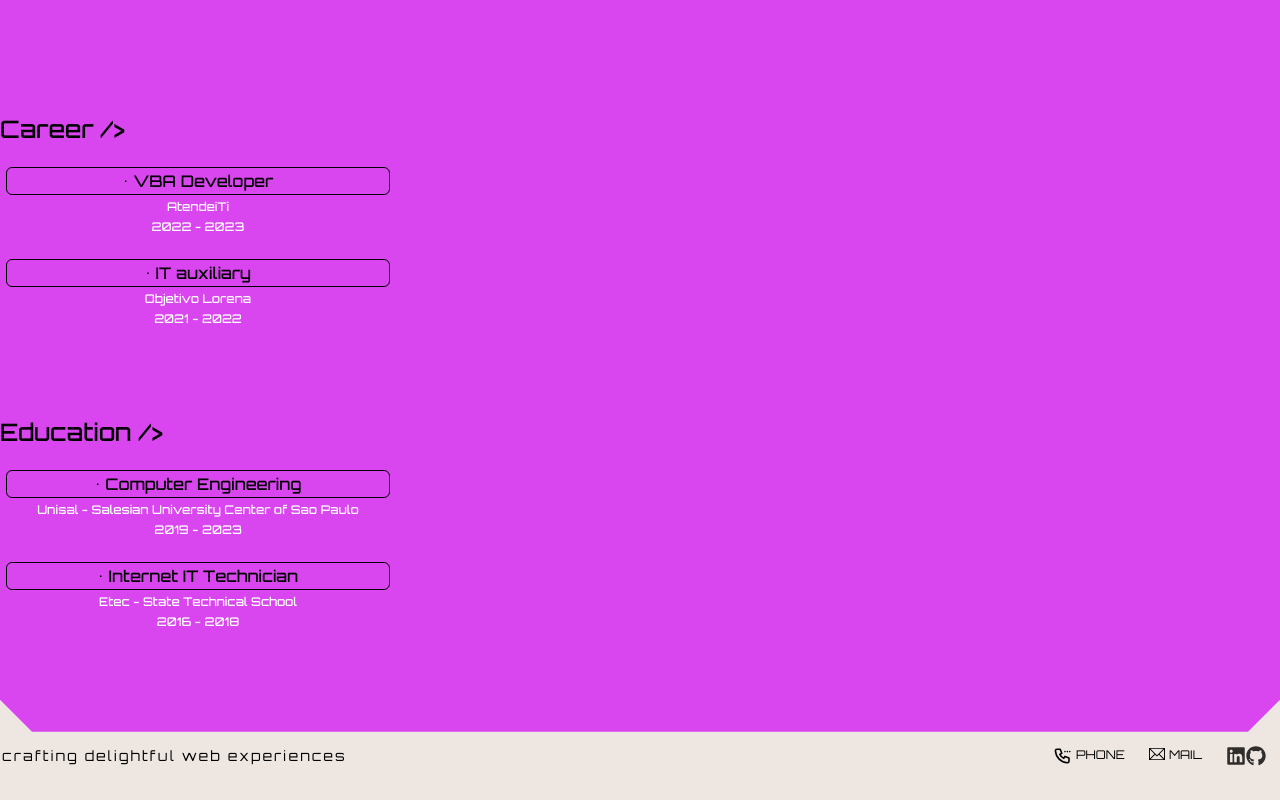
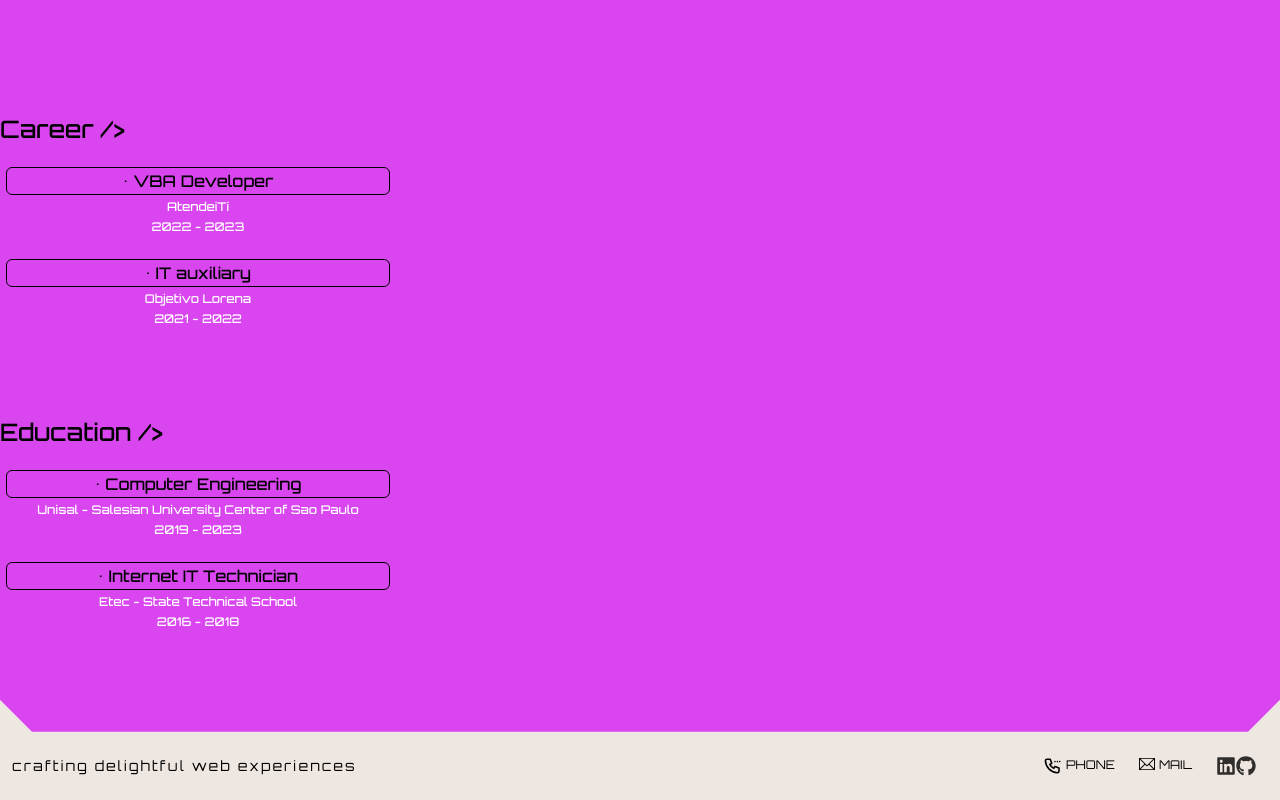
Before and after one commit to DiegoCstyles/portfolio, a Next.js app: page / in a window 1280 px wide. Shown: the part 2824-3624 px from the top of the page. Built offline with nearby package versions, Linux system fonts and the light colour scheme.

Commit message:
Update Footer.tsx

```diff
--- a/components/Footer/Footer.tsx
+++ b/components/Footer/Footer.tsx
@@ -10,7 +10,7 @@ interface FooterProps {
 const Footer = ({ currentLanguage }: FooterProps) => {
 
   return (
-    <div className="max-w-screen-xl flex flex-wrap items-center mx-auto p-0.5 justify-center ">
+    <div className="max-w-screen-xl flex flex-wrap items-center mx-auto p-3 justify-center ">
 
       <div className="typewriter text-black dark:text-white text-sm mr-4">
         <h1>{translations[currentLanguage].h1}</h1>
```
